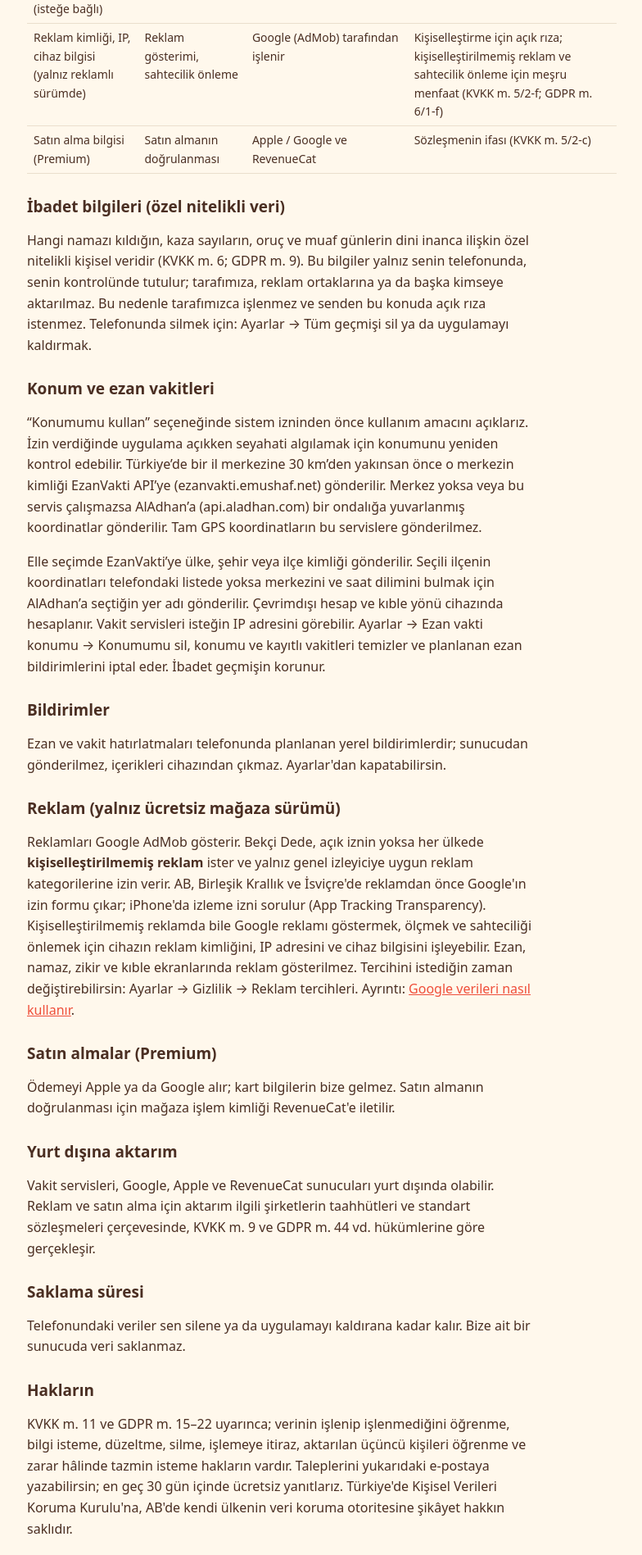
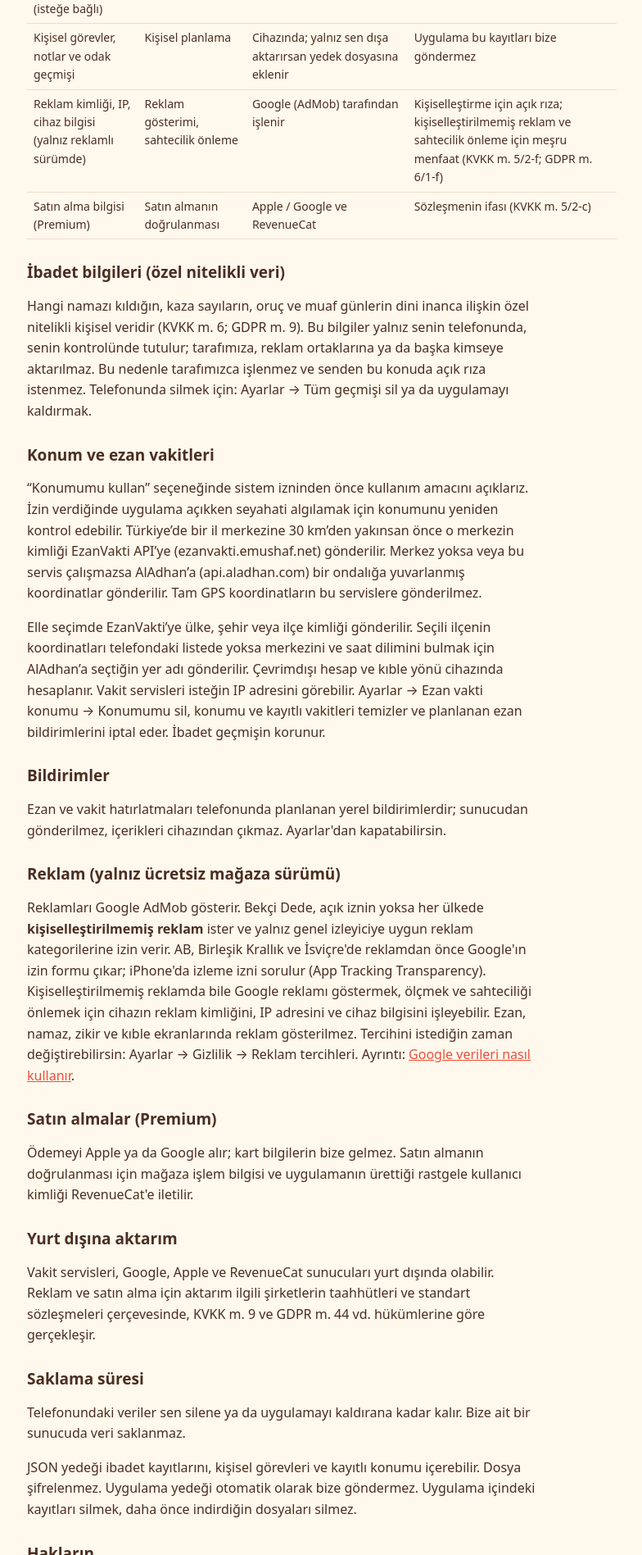
Before and after one commit to kayaci325/bekci-dede-gizlilik, a plain HTML site: page index.html in a window 1280 px wide. Shown: the part 903-2800 px from the top of the page at 82% size, without its empty margins (247-1031 px from the left). Drawn offline with Linux system fonts and the light colour scheme.

Commit message:
Kişisel plan ve yedek gizliliğini açıkla

```diff
--- a/index.html
+++ b/index.html
@@ -17,7 +17,7 @@
 <p><b>Hüseyin Kayacı</b> (Bekçi Dede: Ezan Vakti), e-posta: <a href="mailto:kayacidev@gmail.com">kayacidev@gmail.com</a>. Kişisel verilerle ilgili her talep için bu adrese yazabilirsin.</p>
 <h2>Kısaca</h2>
 <ul>
-<li>Bekçi Dede tamamen telefonunda çalışır. Hesap, üyelik, sohbet, aile paylaşımı ya da bize ait bir sunucu yoktur.</li>
+<li>Bekçi Dede tamamen telefonunda çalışır. Kullanıcı hesabı, sohbet, aile paylaşımı ya da bize ait bir uygulama sunucusu yoktur.</li>
 <li>İbadet kayıtların (kıldığın namazlar, kaza sayıların, oruç, zikir, muaf günler) <b>yalnız telefonunda</b> tutulur; bize ya da başkasına gönderilmez, bizim erişimimiz yoktur.</li>
 <li>Vakit servislerine seçimine göre <b>yer kimliği, yer adı veya yuvarlanmış koordinatlar</b> gönderilir. Reklam ve satın alma işlemlerinde kullanılan veriler aşağıda açıklanmıştır.</li>
 <li>Ücretsiz mağaza sürümünde Google reklamı olabilir; açık iznin olmadıkça reklamlar kişiselleştirilmez. Premium reklamsızdır.</li>
@@ -29,6 +29,7 @@
 <tbody>
 <tr><td>Seçtiğin ülke/şehir/ilçe ya da konum</td><td>Ezan vakitleri, kıble yönü</td><td>Telefonunda; vakit servisine yalnız yer kimliği, seçtiğin yer adı ya da kaba konum (yaklaşık 10 km) gider</td><td>Talep ettiğin hizmetin sunulması (KVKK m. 5/2-c; GDPR m. 6/1-b)</td></tr>
 <tr><td>İbadet kayıtları, kaza, zikir, muaf günler, adın (isteğe bağlı)</td><td>Takip, hatırlatma, köy oyunu</td><td>Yalnız telefonunda</td><td>Telefonundan çıkmaz; tarafımızca işlenmez</td></tr>
+<tr><td>Kişisel görevler, notlar ve odak geçmişi</td><td>Kişisel planlama</td><td>Cihazında; yalnız sen dışa aktarırsan yedek dosyasına eklenir</td><td>Uygulama bu kayıtları bize göndermez</td></tr>
 <tr><td>Reklam kimliği, IP, cihaz bilgisi (yalnız reklamlı sürümde)</td><td>Reklam gösterimi, sahtecilik önleme</td><td>Google (AdMob) tarafından işlenir</td><td>Kişiselleştirme için açık rıza; kişiselleştirilmemiş reklam ve sahtecilik önleme için meşru menfaat (KVKK m. 5/2-f; GDPR m. 6/1-f)</td></tr>
 <tr><td>Satın alma bilgisi (Premium)</td><td>Satın almanın doğrulanması</td><td>Apple / Google ve RevenueCat</td><td>Sözleşmenin ifası (KVKK m. 5/2-c)</td></tr>
 </tbody>
@@ -43,11 +44,12 @@
 <h2>Reklam (yalnız ücretsiz mağaza sürümü)</h2>
 <p>Reklamları Google AdMob gösterir. Bekçi Dede, açık iznin yoksa her ülkede <b>kişiselleştirilmemiş reklam</b> ister ve yalnız genel izleyiciye uygun reklam kategorilerine izin verir. AB, Birleşik Krallık ve İsviçre'de reklamdan önce Google'ın izin formu çıkar; iPhone'da izleme izni sorulur (App Tracking Transparency). Kişiselleştirilmemiş reklamda bile Google reklamı göstermek, ölçmek ve sahteciliği önlemek için cihazın reklam kimliğini, IP adresini ve cihaz bilgisini işleyebilir. Ezan, namaz, zikir ve kıble ekranlarında reklam gösterilmez. Tercihini istediğin zaman değiştirebilirsin: Ayarlar → Gizlilik → Reklam tercihleri. Ayrıntı: <a href="https://policies.google.com/technologies/partner-sites">Google verileri nasıl kullanır</a>.</p>
 <h2>Satın almalar (Premium)</h2>
-<p>Ödemeyi Apple ya da Google alır; kart bilgilerin bize gelmez. Satın almanın doğrulanması için mağaza işlem kimliği RevenueCat'e iletilir.</p>
+<p>Ödemeyi Apple ya da Google alır; kart bilgilerin bize gelmez. Satın almanın doğrulanması için mağaza işlem bilgisi ve uygulamanın ürettiği rastgele kullanıcı kimliği RevenueCat'e iletilir.</p>
 <h2>Yurt dışına aktarım</h2>
 <p>Vakit servisleri, Google, Apple ve RevenueCat sunucuları yurt dışında olabilir. Reklam ve satın alma için aktarım ilgili şirketlerin taahhütleri ve standart sözleşmeleri çerçevesinde, KVKK m. 9 ve GDPR m. 44 vd. hükümlerine göre gerçekleşir.</p>
 <h2>Saklama süresi</h2>
 <p>Telefonundaki veriler sen silene ya da uygulamayı kaldırana kadar kalır. Bize ait bir sunucuda veri saklanmaz.</p>
+<p>JSON yedeği ibadet kayıtlarını, kişisel görevleri ve kayıtlı konumu içerebilir. Dosya şifrelenmez. Uygulama yedeği otomatik olarak bize göndermez. Uygulama içindeki kayıtları silmek, daha önce indirdiğin dosyaları silmez.</p>
 <h2>Hakların</h2>
 <p>KVKK m. 11 ve GDPR m. 15–22 uyarınca; verinin işlenip işlenmediğini öğrenme, bilgi isteme, düzeltme, silme, işlemeye itiraz, aktarılan üçüncü kişileri öğrenme ve zarar hâlinde tazmin isteme hakların vardır. Taleplerini yukarıdaki e-postaya yazabilirsin; en geç 30 gün içinde ücretsiz yanıtlarız. Türkiye'de Kişisel Verileri Koruma Kurulu'na, AB'de kendi ülkenin veri koruma otoritesine şikâyet hakkın saklıdır.</p>
 <h2>Çocuklar</h2>
```
Also changed, not shown: privacy.html (+4 -2 lines).
